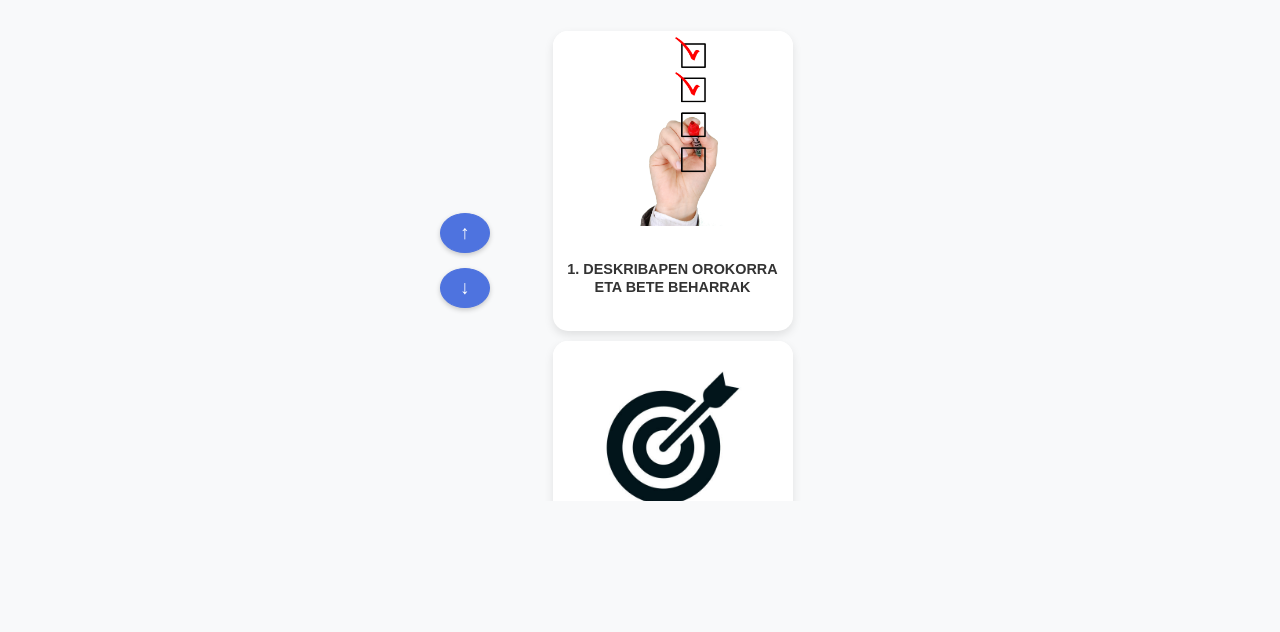
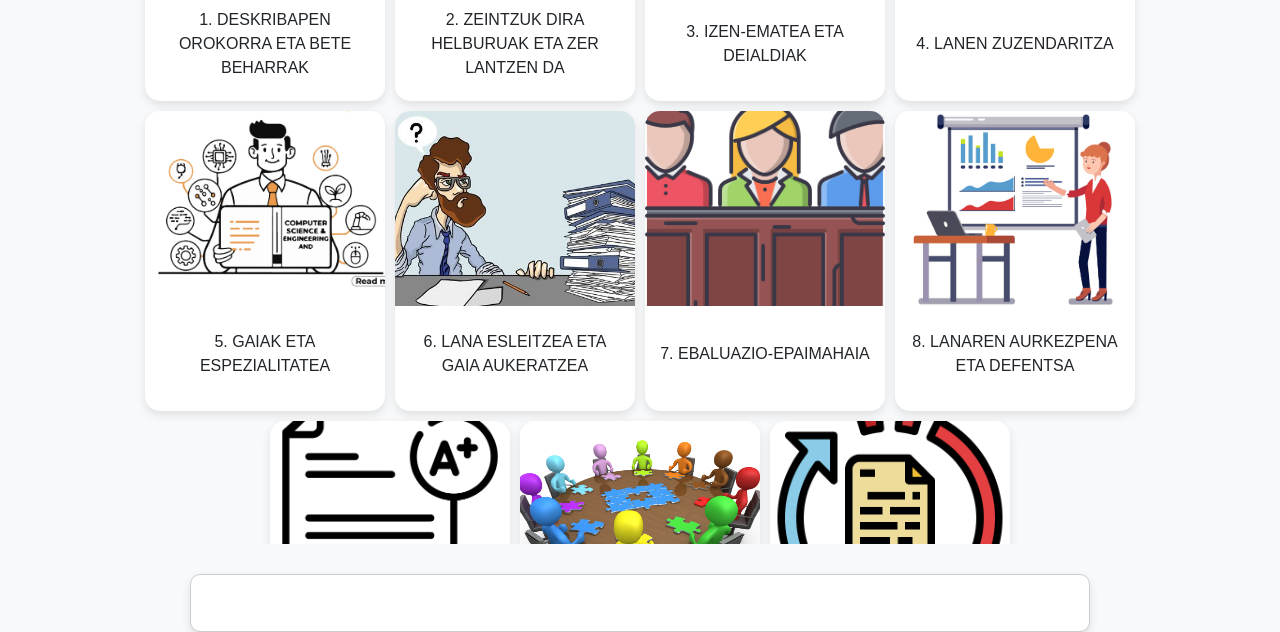
Before and after one commit to UrtziE/PKE_BOOTSTRAP, a website: page araudia.html in a window 1280 px wide. Shown: the part 222-854 px from the top of the page. Before the commit the page ends 800 px from the top, so only its background shows below. Drawn offline with nearby package versions, Linux system fonts and the light colour scheme.

Commit message:
Araudia Ordenagailuko bertsioan

```diff
--- a/araudia.html
+++ b/araudia.html
@@ -8,28 +8,17 @@
     <link href="https://cdn.jsdelivr.net/npm/bootstrap@5.3.2/dist/css/bootstrap.min.css" rel="stylesheet">
     <link rel="stylesheet" href="css/navig.css">
     <link rel="stylesheet" href="css/style.css">
+
     <style>
-        /* --- ESTILOS GENERALES DE LA PÁGINA --- */
         body, html {
             height: 100%;
             background-color: #f8f9fa;
-
-
         }
 
-
-        .carousel-wrapper {
-            display: flex;
-            align-items: center;
-            justify-content: center;
-            width: 100%;
-            max-width: 400px;
-            position: relative;
-        }
-
+        /* --- CONTENEDOR DE TARJETAS (MÓVIL) --- */
         .cards-container {
             display: flex;
-            flex-direction: column;
+            flex-direction: column;   /* MOBILE: vertical */
             align-items: center;
             gap: 10px;
             height: 60vh;
@@ -37,11 +26,27 @@
             overflow-y: auto;
             scroll-behavior: smooth;
             padding: 10px 0;
-            scrollbar-width: none; /* Firefox */
+            scrollbar-width: none;
         }
-        .cards-container::-webkit-scrollbar { display: none; /* Chrome */ }
+        .cards-container::-webkit-scrollbar { display: none; }
 
-        /* --- ESTILOS DE LAS TARJETAS --- */
+        /* --- VERSION ORDENADOR: HORIZONTAL --- */
+        @media (min-width: 992px) { /* lg en Bootstrap */
+            .cards-container {
+                flex-direction: row !important;   /* horizontal */
+                flex-wrap: wrap !important;        /* salto de línea */
+                justify-content: center;
+                height: auto;                      /* sin scroll */
+                overflow-y: visible;
+                overflow-x: auto;                  /* scroll horizontal si hace falta */
+            }
+
+            .btn-wrapper {
+                display: none !important; /* los botones ↑ ↓ desaparecen en ordenador */
+            }
+        }
+
+        /* --- TARJETAS --- */
         .card {
             width: 240px;
             height: 300px;
@@ -57,9 +62,7 @@
             transition: transform 0.2s;
         }
 
-        .card:active {
-            transform: scale(0.98);
-        }
+        .card:active { transform: scale(0.98); }
 
         .card-img-wrapper {
             height: 65%;
@@ -70,8 +73,8 @@
             width: 100%;
             height: 100%;
             object-fit: cover;
-            display: block;
         }
+
         .card-body {
             height: 35%;
             display: flex;
@@ -81,57 +84,43 @@
             padding: 10px;
             pointer-events: none;
         }
-        .card-title {
-            font-size: 0.9rem;
-            font-weight: 700;
-            color: #333;
-            line-height: 1.3;
-            margin: 0;
-            display: -webkit-box;
-            -webkit-line-clamp: 3;
-            -webkit-box-orient: vertical;
-            overflow: hidden;
-        }
 
         .card-details {
             display: none;
             width: 240px;
             background-color: #fff;
             border: 1px solid #e0e0e0;
-            border-top: none;
-            border-radius: 0 0 15px 15px;
             padding: 15px;
             font-size: 0.85rem;
-            color: #444;
-            text-align: left;
-            box-shadow: 0 8px 10px rgba(0,0,0,0.05);
-            margin-top: -12px;
             margin-bottom: 15px;
+            border-radius: 0 0 15px 15px;
             white-space: pre-line;
         }
+        @media (min-width: 992px) {
+            .pc-details-panel {
+                width: 80%;
+                max-width: 900px;
+                margin: 30px auto;
+                padding: 20px;
+                background: white;
+                border-radius: 10px;
+                border: 1px solid #ccc;
+                box-shadow: 0 4px 10px rgba(0,0,0,0.1);
+            }
 
-        .btn-wrapper {
-            display: flex;
-            flex-direction: column;
-            gap: 15px;
-            margin-right: 15px;
+            .card-details {
+                display: none !important;
             }
-        .btn-circle {
-            width: 40px;
-            height: 40px;
-            border-radius: 50%;
-            display: flex;
-            align-items: center;
-            justify-content: center;
-            font-size: 1.2rem;
-            box-shadow: 0 2px 5px rgba(0,0,0,0.2);
 }
+
     </style>
 </head>
+
 <body>
+
 <nav class="navbar navbar-expand-lg navbar-dark bg-dark">
     <div class="container">
-        <a class="navbar-brand"  target="_blank" rel="noopener noreferrer">
+        <a class="navbar-brand">
             <img class="logo"
                  src="https://www.ehu.eus/o/ehu-theme/images/custom/EHU_logotipo_negativo_EUES_horizontal_sinfondo.svg"
                  alt="Universidad del País Vasco"
@@ -139,24 +128,25 @@
         </a>
     </div>
 </nav>
+
 <div class="main-container">
     <div class="text-center mb-4">
         <h1 class="display-5">Araudia</h1>
     </div>
 
-        <div class="carousel-wrapper">
-            <div class="btn-wrapper">
+    <div class="carousel-wrapper d-flex justify-content-center">
+
+        <!-- BOTONES (SOLO MÓVIL) -->
+        <div class="btn-wrapper d-block d-lg-none">
             <button class="btn btn-primary btn-circle" onclick="scrollCards(-1)">&#8593;</button>
             <button class="btn btn-primary btn-circle" onclick="scrollCards(1)">&#8595;</button>
         </div>
 
-            <div class="cards-container" id="cards-container">
+        <!-- TARJETAS -->
+        <div class="cards-container" id="cards-container"></div>
+
     </div>
 </div>
-    </div>
-
-<div id="menu-container" class="d-none d-sm-block d-md-none"></div>
-<script src="loader-menu.js"></script>
 
 <script>
     const titulos = [
@@ -173,7 +163,6 @@
       "11. ARAUDI HAU EGUNERATZEA"
     ];
 
-        // TUS DESCRIPCIONES CON \n
     const descripciones = {
             1: "-Ikasle bakoitzak banaka lan bat egin behar du, zuzendariek gainbegiratuta. \n\n-Gradu amaierako lan bat defendatu eta ebaluatu ahalko da gehienez 3 hautazko irakasgai gainditzea falta direnean, hau da, 3 eta 4 maila artean 18 hautazko kreditu falta zaionean. \n\n-Informatika Ingeniaritzako Graduan, lan hau Gradu Amaierako Lana izena duen derrigorrezko irakasgaiari dagokio eta 12 kredituko lan-karga du",
             2: "Helburu nagusia graduan lortutako gaitasunak sendotzea eta gaitasun horiek praktikan aplikatzeko trebetasunak garatzea da. Horretarako, ikasketetan eta espezialitatean prestakuntza akademikoarekin lotutako arazo bat aztertu, irtenbide egokia diseinatu eta ezarriko da. \n \n Lana egin bitartean, trebetasun hauek garatu eta egiaztatuko dira: \n\n -Lanean proposatutako helburuak lortzea\n\n-Egin beharreko lana planifikatzea eta kudeatzea\n\n-Egindako lanaren memoria idaztea\n\n-Egindako lana jendaurrean aurkeztea",
@@ -185,80 +174,67 @@
             9: "Kalifikazioa 0-10 bitartean izango da. “Ohorezko Matrikularen” aipamena epaimahaiak proposatutako lanei eman ahal izango zaie, baldin eta 9ko kalifikazioa edo handiagoa badute\n\nSuspendituz gero, epaimahaiak txosten bat osatuko du lana hobetzeko gomendioekin aurrerago berriz kalifikatua izateko",
             10: "Fakultatean GAL-en Batzorde bat egongo da, GAL-ari buruzko hainbat irizpide eta dokumentu zehazteko.",
             11: "GAL-aren Lan batzordeak araudi honetan aldaketak proposa ditzake eta Zentroko Batzordeak onar ditzan. Aldaketa hauek onartuz gero, hurrengo ikasturtean aplikatuko lirateke."
-
         };
 
-        const totalCards = titulos.length;
     const cardsContainer = document.getElementById('cards-container');
 
-        for (let i = 0; i < totalCards; i++) {
+    titulos.forEach((t, i) => {
         const id = i + 1;
 
-            const card = document.createElement('div');
-            card.className = 'card';
-            card.id = `card-${id}`;
-            card.onclick = () => toggleDescription(id, card);
+        const card = document.createElement("div");
+        card.className = "card";
+        card.onclick = () => toggleDescription(id);
 
         card.innerHTML = `
             <div class="card-img-wrapper">
-                    <img src="img/artikulu${id}.png" alt="Artikulua ${id}">
+                <img src="img/artikulu${id}.png">
             </div>
             <div class="card-body">
-                    <p class="card-title">${titulos[i]}</p>
+                <p class="card-title">${t}</p>
             </div>
         `;
 
-            const details = document.createElement('div');
-            details.className = 'card-details';
+        const details = document.createElement("div");
+        details.className = "card-details";
         details.id = `details-${id}`;
-
-            details.innerHTML = descripciones[id] || ("Ez dago informaziorik eskuragarri artikulu honetarako (" + id + ").");
+        details.innerHTML = descripciones[id] || "Ez dago informaziorik.";
 
         cardsContainer.appendChild(card);
         cardsContainer.appendChild(details);
+    });
+
+    function toggleDescription(id) {
+    const isPC = window.innerWidth >= 992;
+
+    const title = titulos[id - 1];
+    const text = descripciones[id] || "Ez dago informaziorik.";
+
+    if (isPC) {
+        // MODO PC → mostrar en panel fijo
+        document.getElementById("pc-details-title").innerText = title;
+        document.getElementById("pc-details-text").innerText = text;
+        return;
     }
 
-        function toggleDescription(id, cardElement) {
-            const detailsDiv = document.getElementById(`details-${id}`);
-            const isVisible = detailsDiv.style.display === 'block';
-
-            if (isVisible) {
-                detailsDiv.style.display = 'none';
-                cardElement.style.borderRadius = "15px";
-            } else {
-                detailsDiv.style.display = 'block';
-                cardElement.style.borderRadius = "15px 15px 0 0";
-
-                setTimeout(() => {
-                    detailsDiv.scrollIntoView({ behavior: 'smooth', block: 'nearest' });
-                }, 100);
-            }
+    // MODO MÓVIL → comportamiento original
+    const details = document.getElementById(`details-${id}`);
+    details.style.display = details.style.display === "block" ? "none" : "block";
 }
 
+
     function scrollCards(direction) {
-            const cardHeight = 320;
-            cardsContainer.scrollBy({ top: direction * cardHeight, behavior: 'smooth' });
+        cardsContainer.scrollBy({ top: direction * 320, behavior: "smooth" });
     }
-
-        let isDragging = false;
-        let startY, scrollStart;
-        cardsContainer.addEventListener('mousedown', (e) => {
-            isDragging = true;
-            startY = e.pageY - cardsContainer.offsetTop;
-            scrollStart = cardsContainer.scrollTop;
-            cardsContainer.style.cursor = 'grabbing';
-        });
-        cardsContainer.addEventListener('mouseup', () => { isDragging = false; cardsContainer.style.cursor = 'default'; });
-        cardsContainer.addEventListener('mouseleave', () => isDragging = false);
-        cardsContainer.addEventListener('mousemove', (e) => {
-            if (!isDragging) return;
-            e.preventDefault();
-            const y = e.pageY - cardsContainer.offsetTop;
-            const walk = (startY - y) * 1.5;
-            cardsContainer.scrollTop = scrollStart + walk;
-        });
 </script>
 
 <script src="https://cdn.jsdelivr.net/npm/bootstrap@5.3.2/dist/js/bootstrap.bundle.min.js"></script>
+
+<!-- ordenagailua bakarrik -->
+<div id="pc-details-panel" class="pc-details-panel d-none d-lg-block">
+    <h4 id="pc-details-title"></h4>
+    <p id="pc-details-text"></p>
+</div>
+
+
 </body>
 </html>
```
Lines whose indentation alone changed are shown as unchanged.
